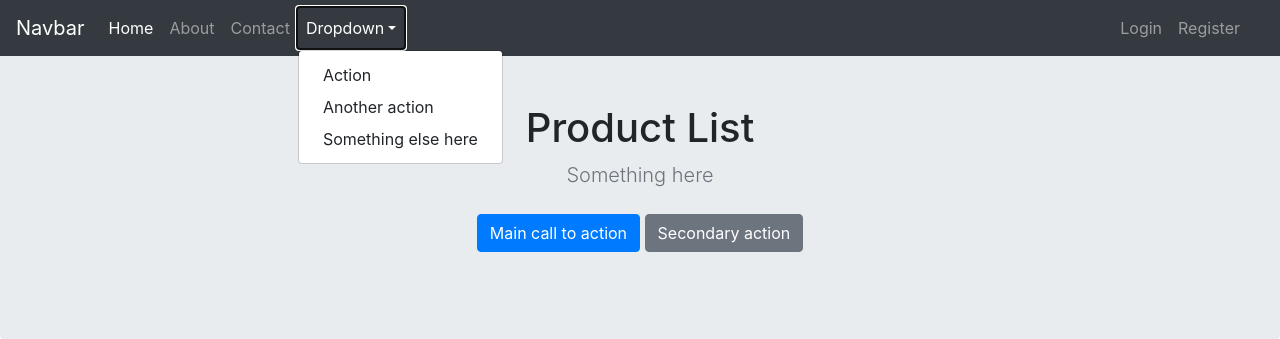
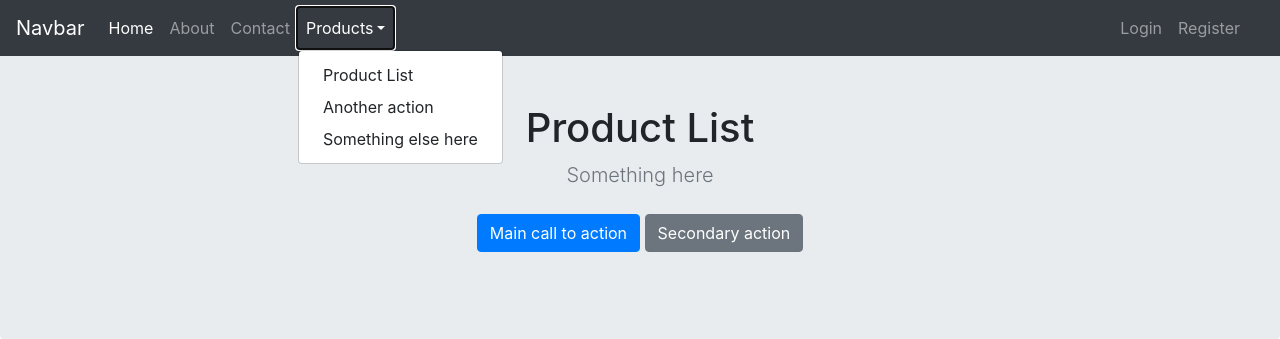
Before and after one commit to leihuagh/Django_Build_A_Site, a Django app: page /products/ in a window 1280 px wide, after a click on "Products". Shown: the top 339 px of the page. Run offline with Django 3.2, Linux system fonts and the light colour scheme; data that the repository does not hold is empty; some libraries are stand-ins or nearby versions.

Commit message:
product list menu

```diff
--- a/products/templates/list.html
+++ b/products/templates/list.html
@@ -24,7 +24,7 @@
                     <div class="card mb-4 shadow-sm">
                         <svg class="bd-placeholder-img card-img-top" width="100%" height="225" xmlns="http://www.w3.org/2000/svg" preserveAspectRatio="xMidYMid slice" focusable="false" role="img" aria-label="Placeholder: Thumbnail"><title>Placeholder</title><rect fill="#55595c" width="100%" height="100%"/><text fill="#eceeef" dy=".3em" x="50%" y="50%">Thumbnail</text></svg>
                         <div class="card-body">
-                            <p class="card-text">This is a wider card with supporting text below as a natural lead-in to additional content. This content is a little bit longer.</p>
+                            <p class="card-text">{{ product.description }}</p>
                             <div class="d-flex justify-content-between align-items-center">
                                 <div class="btn-group">
                                     <button type="button" class="btn btn-sm btn-outline-secondary">View</button>
--- a/products/urls.py
+++ b/products/urls.py
@@ -3,5 +3,5 @@ from .views import list_view
 
 app_new = 'products'
 urlpatterns = [
-    path('', list_view, name='list'),
+    path('', list_view, name='product_list'),
 ]
--- a/templates/base/navbar.html
+++ b/templates/base/navbar.html
@@ -16,9 +16,9 @@
                     <a class="nav-link" href="{% url 'contact'%}">Contact</a>
                 </li>
                 <li class="nav-item dropdown">
-                    <a class="nav-link dropdown-toggle" href="#" id="dropdown01" data-toggle="dropdown" aria-haspopup="true" aria-expanded="false">Dropdown</a>
+                    <a class="nav-link dropdown-toggle" href="#" id="dropdown01" data-toggle="dropdown" aria-haspopup="true" aria-expanded="false">Products</a>
                     <div class="dropdown-menu" aria-labelledby="dropdown01">
-                        <a class="dropdown-item" href="#">Action</a>
+                        <a class="dropdown-item" href="{% url 'product_list' %}">Product List</a>
                         <a class="dropdown-item" href="#">Another action</a>
                         <a class="dropdown-item" href="#">Something else here</a>
                     </div>
```
